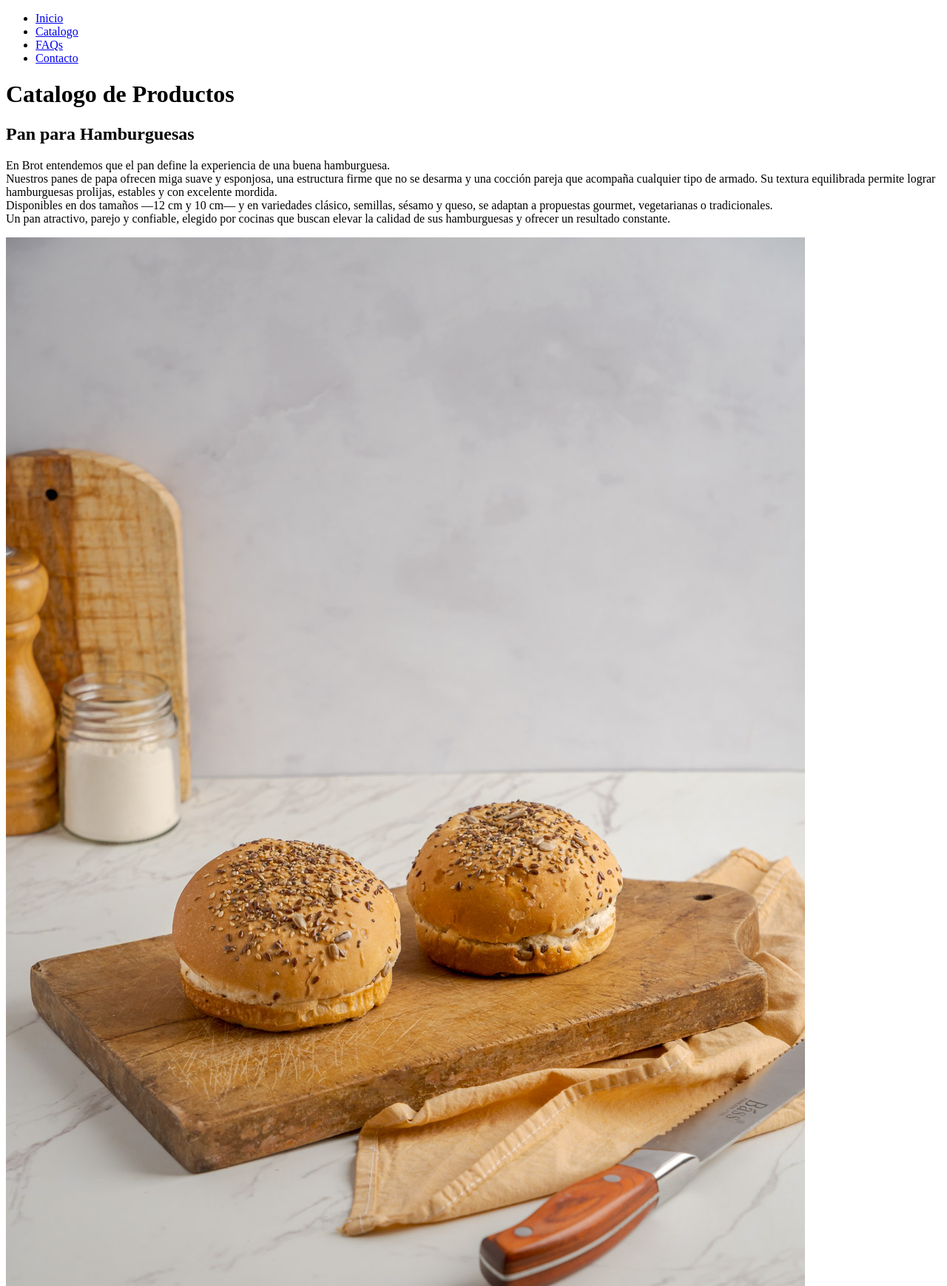
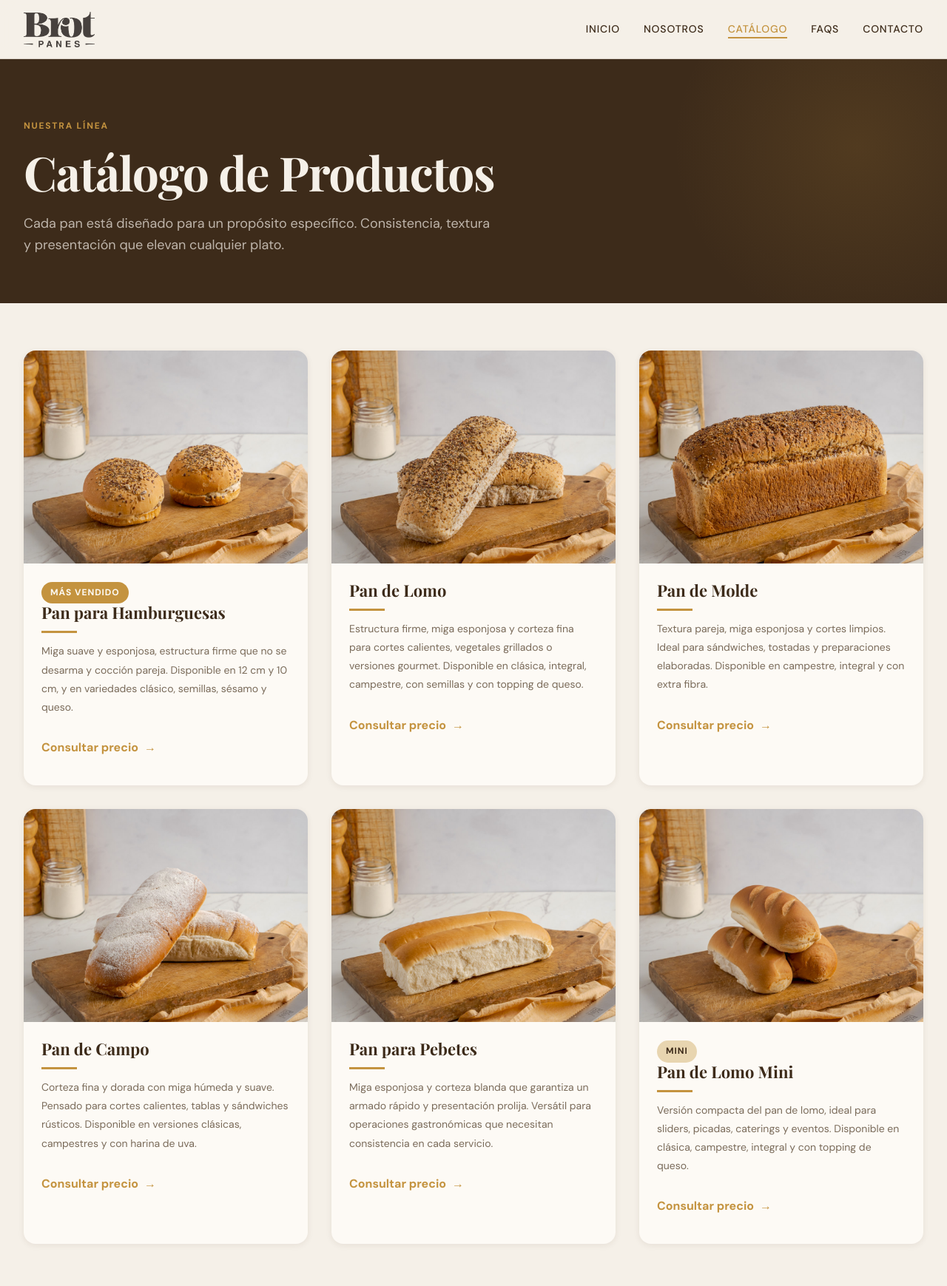
Before and after one commit to lopezmaty/brot, a plain HTML site: page pages/catalogo.html in a window 1280 px wide. Shown: the top 1739 px of the page at 74% size. Drawn offline with nearby package versions, Linux system fonts and the light colour scheme.

Commit message:
refactor: maquetar catalogo de productos con cards

```diff
--- a/pages/catalogo.html
+++ b/pages/catalogo.html
@@ -1,65 +1,191 @@
 <!DOCTYPE html>
 <html lang="es">
 <head>
-    <meta charset="UTF-8">
-    <meta name="viewport" content="width=device-width, initial-scale=1.0">
-    <title>Brot Panes</title>
+  <meta charset="UTF-8">
+  <meta name="viewport" content="width=device-width, initial-scale=1.0">
+  <title>Catálogo | Brot Panes · Línea Completa de Panificados</title>
+  <meta name="description" content="Descubrí la línea completa de Brot Panes: pan para hamburguesas, pan de lomo, pan de molde, pan de campo, pebetes y pan de lomo mini para gastronomía.">
+  <meta name="keywords" content="catálogo panes, pan hamburguesa Córdoba, pan de lomo, pan de molde, pebetes, Brot Panes">
+  <meta name="author" content="Brot Panes">
+  <meta name="robots" content="index, follow">
+  <meta property="og:title" content="Catálogo de Productos | Brot Panes">
+  <meta property="og:description" content="Pan para hamburguesas, lomo, molde, campo y más. Calidad y consistencia para tu cocina.">
+  <meta property="og:image" content="../assets/images/catalogo/Brot2024-08_55-baja.jpg">
+  <meta property="og:url" content="https://brotpanes.com.ar/pages/catalogo.html">
+  <link rel="canonical" href="https://brotpanes.com.ar/pages/catalogo.html">
+  <link rel="icon" type="image/png" href="../assets/images/index/logo_Brot_fondo.png">
+  <link rel="preconnect" href="https://fonts.googleapis.com">
+  <link rel="preconnect" href="https://fonts.gstatic.com" crossorigin>
+  <link rel="stylesheet" href="https://fonts.googleapis.com/css2?family=Playfair+Display:wght@400;700&family=DM+Sans:wght@400;500;700&display=swap">
+  <link rel="stylesheet" href="https://cdnjs.cloudflare.com/ajax/libs/bootstrap/5.3.2/css/bootstrap-grid.min.css" crossorigin="anonymous">
+  <link rel="stylesheet" href="../CSS/style.css">
 </head>
 <body>
-    <header>
-        <nav>
-            <ul>
-                <li> <a href="/index.html">Inicio</a></li>
-                <li> <a href="#">Catalogo</a></li>
-                <li> <a href="/pages/faqs.html">FAQs</a></li>
-                <li> <a href="/pages/contacto.html">Contacto</a></li>
-            </ul>
-        </nav>
-    </header>
-    <main>
-        <h1>Catalogo de Productos</h1>
-        <p></p>
-         <section>
+
+  <header role="banner">
+    <nav class="navbar" aria-label="Navegación principal">
+      <div class="navbar__inner">
+        <div class="navbar__logo">
+          <a href="../index.html" aria-label="Inicio - Brot Panes">
+            <img src="../assets/images/index/logo_Brot.png" alt="Logo Brot Panes" width="120" height="48">
+          </a>
+        </div>
+        <ul class="navbar__links" role="list">
+          <li><a href="../index.html">Inicio</a></li>
+          <li><a href="nosotros.html">Nosotros</a></li>
+          <li><a href="catalogo.html" class="active" aria-current="page">Catálogo</a></li>
+          <li><a href="faqs.html">FAQs</a></li>
+          <li><a href="contacto.html">Contacto</a></li>
+        </ul>
+        <button class="navbar__hamburger" aria-label="Abrir menú" aria-expanded="false">
+          <span></span><span></span><span></span>
+        </button>
+      </div>
+    </nav>
+  </header>
+
+  <div class="navbar-spacer"></div>
+
+  <main id="main-content">
+
+    <section class="page-hero" aria-label="Encabezado de catálogo">
+      <div class="page-hero__inner">
+        <span class="page-hero__label">Nuestra línea</span>
+        <h1>Catálogo de Productos</h1>
+        <p>Cada pan está diseñado para un propósito específico. Consistencia, textura y presentación que elevan cualquier plato.</p>
+      </div>
+    </section>
+
+    <section aria-labelledby="catalogo-heading">
+      <h2 id="catalogo-heading" class="sr-only">Productos disponibles</h2>
+      <div class="catalogo__grid">
+
+        <article class="product-card" data-reveal>
+          <div class="product-card__img-wrap">
+            <img src="../assets/images/catalogo/Brot2024-08_55-baja.jpg" alt="Dos bollos de hamburguesa dorados cubiertos con semillas mixtas sobre tabla de madera" loading="lazy" width="800" height="600">
+          </div>
+          <div class="product-card__body">
+            <span class="badge badge--accent">Más vendido</span>
             <h2>Pan para Hamburguesas</h2>
-            <p>En Brot entendemos que el pan define la experiencia de una buena hamburguesa. <br> Nuestros panes de papa ofrecen miga suave y esponjosa, una estructura firme que no se desarma y una cocción pareja que acompaña cualquier tipo de armado. Su textura equilibrada permite lograr hamburguesas prolijas, estables y con excelente mordida. <br> Disponibles en dos tamaños —12 cm y 10 cm— y en variedades clásico, semillas, sésamo y queso, se adaptan a propuestas gourmet, vegetarianas o tradicionales. <br> Un pan atractivo, parejo y confiable, elegido por cocinas que buscan elevar la calidad de sus hamburguesas y ofrecer un resultado constante.</p>
-            <img src="/assets/images/catalogo/Brot2024-08_55-baja.jpg" alt="Dos bollos redondos de hamburguesa, de color dorado, cubiertos con una rica mezcla de semillas mixtas (lino, girasol, sésamo), sentados en una tabla de madera.">
-        </section>
-         <section>
+            <p>Miga suave y esponjosa, estructura firme que no se desarma y cocción pareja. Disponible en 12 cm y 10 cm, y en variedades clásico, semillas, sésamo y queso.</p>
+            <a href="contacto.html" class="btn btn--ghost" style="margin-top:1rem;">Consultar precio</a>
+          </div>
+        </article>
+
+        <article class="product-card" data-reveal>
+          <div class="product-card__img-wrap">
+            <img src="../assets/images/catalogo/Brot2024-08_59-baja.jpg" alt="Dos panecillos alargados cubiertos de semillas mixtas para pan de lomo" loading="lazy" width="800" height="600">
+          </div>
+          <div class="product-card__body">
             <h2>Pan de Lomo</h2>
-            <p>Nuestro pan de lomo está diseñado para destacar cualquier preparación, con una estructura firme que no se desarma y una suavidad que mejora la experiencia al comer. La miga esponjosa y la corteza fina logran un balance ideal para cortes calientes, vegetales grillados o versiones gourmet. <br> Es un pan versátil y confiable, disponible en variedades clásica, integral, campestre, con semillas y con topping de queso, lo que permite adaptarse a diferentes estilos de cocina y propuestas de menú. <br> Pensado para restaurantes, bares y tiendas que priorizan calidad, estabilidad y una presentación pareja, cada pieza se elabora con procesos cuidados que garantizan sabor y textura constantes. <br> Un pan que acompaña, sostiene y realza cada plato. </p>
-            <img src="/assets/images/catalogo/Brot2024-08_59-baja.jpg" alt="Dos panecillos largos e individuales, cubiertos densamente con una mezcla de semillas mixtas, apilados rústicamente sobre una tabla de madera para pan.">
-        </section>
-         <section>
+            <p>Estructura firme, miga esponjosa y corteza fina para cortes calientes, vegetales grillados o versiones gourmet. Disponible en clásica, integral, campestre, con semillas y con topping de queso.</p>
+            <a href="contacto.html" class="btn btn--ghost" style="margin-top:1rem;">Consultar precio</a>
+          </div>
+        </article>
+
+        <article class="product-card" data-reveal>
+          <div class="product-card__img-wrap">
+            <img src="../assets/images/catalogo/Brot2024-08_48-baja.jpg" alt="Hogaza entera de pan de molde integral cubierto con semillas sobre tabla de madera" loading="lazy" width="800" height="600">
+          </div>
+          <div class="product-card__body">
             <h2>Pan de Molde</h2>
-            <p>Nuestros panes de molde están diseñados para ofrecer textura pareja, miga esponjosa y cortes limpios, ideales para sándwiches, tostadas y preparaciones más elaboradas. Su estructura estable permite trabajar con rapidez y obtener resultados uniformes. <br> Son panes versátiles que se adaptan tanto al uso gastronómico como a la venta minorista, manteniendo frescura, suavidad y un sabor equilibrado que funciona con cualquier combinación. <br> Disponibles en versiones campestres, integrales y con extra fibra, permiten ampliar la propuesta sin perder practicidad ni consistencia.</p>
-            <img src="/assets/images/catalogo/Brot2024-08_48-baja.jpg" alt="Una hogaza entera de pan de molde integral, cubierto con una mezcla densa de semillas de sésamo, lino y girasol, descansando sobre una tabla de cortar rústica de madera en una cocina luminosa.">
-        </section>
-         <section>
+            <p>Textura pareja, miga esponjosa y cortes limpios. Ideal para sándwiches, tostadas y preparaciones elaboradas. Disponible en campestre, integral y con extra fibra.</p>
+            <a href="contacto.html" class="btn btn--ghost" style="margin-top:1rem;">Consultar precio</a>
+          </div>
+        </article>
+
+        <article class="product-card" data-reveal>
+          <div class="product-card__img-wrap">
+            <img src="../assets/images/catalogo/Brot2024-08_54-baja.jpg" alt="Dos panecillos largos estilo submarino de color marrón dorado sobre tabla de madera" loading="lazy" width="800" height="600">
+          </div>
+          <div class="product-card__body">
             <h2>Pan de Campo</h2>
-            <p>Nuestro Pan de Campo combina la tradición panadera con un proceso moderno que garantiza calidad estable, buen volumen y una textura ideal para uso gastronómico. Su corteza fina y dorada envuelve una miga húmeda y suave, pensada para lograr cortes parejos, sándwiches consistentes y una excelente experiencia al comer. <br>   Es una opción versátil que funciona tanto para platos principales, tablas y sándwiches rústicos, como para propuestas más creativas. Disponible en versiones clásicas, campestres y con harina de uva. <br> Cada pieza mantiene un aspecto artesanal y un sabor equilibrado, ofreciendo uniformidad, frescura y un producto confiable para cualquier tipo de cocina.</p>
-            <img src="/assets/images/catalogo/Brot2024-08_54-baja.jpg" alt="Dos panecillos alargados y suaves, de estilo 'submarino' o para perritos calientes, de color marrón dorado claro, colocados de lado en una tabla de madera, mostrando su miga interior tierna.">
-        </section>
-         <section>
+            <p>Corteza fina y dorada con miga húmeda y suave. Pensado para cortes calientes, tablas y sándwiches rústicos. Disponible en versiones clásicas, campestres y con harina de uva.</p>
+            <a href="contacto.html" class="btn btn--ghost" style="margin-top:1rem;">Consultar precio</a>
+          </div>
+        </article>
+
+        <article class="product-card" data-reveal>
+          <div class="product-card__img-wrap">
+            <img src="../assets/images/catalogo/Brot2024-08_52-baja.jpg" alt="Dos panecillos estilo viena para pebetes de color marrón dorado sobre tabla de madera" loading="lazy" width="800" height="600">
+          </div>
+          <div class="product-card__body">
             <h2>Pan para Pebetes</h2>
-            <p>Nuestros panes de viena ofrecen suavidad, estructura pareja y un sabor equilibrado que funciona con cualquier preparación. Con miga esponjosa y corteza blanda, garantizan un armado rápido, presentación prolija y una experiencia uniforme en cada servicio. <br> Son panes versátiles, ideales para operaciones gastronómicas que necesitan consistencia y un producto confiable, tanto en recetas clásicas como en propuestas más elaboradas. <br>
-Un pan parejo, noble y fácil de usar, pensado para acompañar tu producto y sumar calidad desde el primer bocado.</p>
-            <img src="/assets/images/catalogo/Brot2024-08_52-baja.jpg" alt="Dos panecillos alargados y suaves, de estilo 'submarino' o para perritos calientes, de color marrón dorado claro, colocados de lado en una tabla de madera, mostrando su miga interior tierna.">
-        </section>
-        <section>
+            <p>Miga esponjosa y corteza blanda que garantiza un armado rápido y presentación prolija. Versátil para operaciones gastronómicas que necesitan consistencia en cada servicio.</p>
+            <a href="contacto.html" class="btn btn--ghost" style="margin-top:1rem;">Consultar precio</a>
+          </div>
+        </article>
+
+        <article class="product-card" data-reveal>
+          <div class="product-card__img-wrap">
+            <img src="../assets/images/catalogo/Brot2024-08_60-baja.jpg" alt="Tres pequeños panecillos dorados con cortes oblicuos decorativos apilados sobre tabla de madera" loading="lazy" width="800" height="600">
+          </div>
+          <div class="product-card__body">
+            <span class="badge">Mini</span>
             <h2>Pan de Lomo Mini</h2>
-            <p>El Pan de Lomo Mini es la versión compacta de nuestro clásico pan de lomo, pensado para ofrecer practicidad, consistencia y una presentación prolija en cualquier formato. Su tamaño lo vuelve ideal para sliders, picadas, caterings, eventos, menús infantiles y propuestas gourmet. <br> Mantiene todas las cualidades del original: miga suave, corteza fina y una estructura firme que resiste rellenos calientes o húmedos sin desarmarse. Esto permite armar con rapidez y garantizar un resultado parejo y confiable. <br> Disponible en cuatro variedades —clásica, campestre, integral y con topping de queso—, ofrece opciones versátiles para distintos estilos de cocina y tipos de servicio. <br> Un pan chico que resuelve mucho y se adapta a todo tipo de propuestas..</p>
-            <img src="/assets/images/catalogo/Brot2024-08_60-baja.jpg" alt="Tres pequeños panecillos dorados, con tres cortes oblicuos decorativos en su superficie, apilados sobre una tabla de madera rústica, con un cuchillo para pan cerca.">
-        </section>
-    </main>
-     <footer>
-        <h3>Información de Contacto</h3>
-        <a href="tel:3517863461">3517863461</a>
-        <a href="mailto:panes.brot@gmail.com">panes.brot@gmail.com</a>
-        <a href="https://instagram.com/brotpanes" target="_blank">Brot Panes</a>
-        <address>Bv Bulnes 1460 - 5000 - Cordoba Capital</address>
-        <div>
-            <img src="/assets/images/index/brotpanes_qr.png" alt="QR Instagram Brot Panes">
+            <p>Versión compacta del pan de lomo, ideal para sliders, picadas, caterings y eventos. Disponible en clásica, campestre, integral y con topping de queso.</p>
+            <a href="contacto.html" class="btn btn--ghost" style="margin-top:1rem;">Consultar precio</a>
+          </div>
+        </article>
+
+      </div>
+    </section>
+
+    <section class="section text-center" style="background:#3D2B1A;" aria-labelledby="order-heading">
+      <div class="container" data-reveal>
+        <span class="section-header__label">¿Listo para pedir?</span>
+        <h2 id="order-heading" style="color:#F5F0E8; font-size:2.25rem; margin-bottom:1rem;">Consultanos por precios y volúmenes</h2>
+        <p style="color:rgba(245,240,232,.7); max-width:50ch; margin-inline:auto; margin-bottom:2rem;">Ofrecemos condiciones flexibles para restaurantes, cadenas, caterings y distribuidores.</p>
+        <a href="contacto.html" class="btn btn--primary">Hacer una consulta</a>
+      </div>
+    </section>
+
+  </main>
+
+  <footer class="footer" role="contentinfo">
+    <div class="footer__inner">
+      <div class="footer__brand">
+        <img src="../assets/images/index/logo_Brot.png" alt="Logo Brot Panes" width="120" height="48">
+        <p>Panificados blandos para gastronomía profesional. Producción diaria en Córdoba Capital.</p>
+      </div>
+      <nav class="footer__nav" aria-label="Navegación del pie de página">
+        <h4>Páginas</h4>
+        <ul role="list">
+          <li><a href="../index.html">Inicio</a></li>
+          <li><a href="nosotros.html">Nosotros</a></li>
+          <li><a href="catalogo.html">Catálogo</a></li>
+          <li><a href="faqs.html">FAQs</a></li>
+          <li><a href="contacto.html">Contacto</a></li>
+        </ul>
+      </nav>
+      <div class="footer__contact">
+        <h4>Contacto</h4>
+        <address>
+          <a href="tel:+543517863461">📞 351 786-3461</a>
+          <a href="mailto:panes.brot@gmail.com">✉️ panes.brot@gmail.com</a>
+          <a href="https://instagram.com/brotpanes" target="_blank" rel="noopener noreferrer">📸 @brotpanes</a>
+          <p>📍 Bv. Bulnes 1460 · 5000 Córdoba</p>
+        </address>
+        <div class="footer__qr">
+          <img src="../assets/images/index/brotpanes_qr.png" alt="Código QR Instagram Brot Panes" width="80" height="80">
         </div>
-    </footer>
+      </div>
+    </div>
+    <div class="footer__bottom">
+      <p>© 2025 Brot Panes. Todos los derechos reservados.</p>
+      <p>Hecho en Córdoba, Argentina 🇦🇷</p>
+    </div>
+  </footer>
+
+  <script src="https://cdnjs.cloudflare.com/ajax/libs/bootstrap/5.3.2/js/bootstrap.bundle.min.js" crossorigin="anonymous" defer></script>
+  <script>
+    const navbar = document.querySelector('.navbar');
+    const hamburger = document.querySelector('.navbar__hamburger');
+    window.addEventListener('scroll', () => navbar.classList.toggle('scrolled', window.scrollY > 40), { passive: true });
+    hamburger.addEventListener('click', () => { const isOpen = navbar.classList.toggle('navbar--open'); hamburger.setAttribute('aria-expanded', isOpen); });
+    document.querySelectorAll('.navbar__links a').forEach(link => { link.addEventListener('click', () => { navbar.classList.remove('navbar--open'); hamburger.setAttribute('aria-expanded','false'); }); });
+    const revealObserver = new IntersectionObserver((entries) => { entries.forEach((entry, i) => { if (entry.isIntersecting) { setTimeout(() => entry.target.classList.add('revealed'), i * 100); revealObserver.unobserve(entry.target); } }); }, { threshold: 0.12 });
+    document.querySelectorAll('[data-reveal]').forEach(el => revealObserver.observe(el));
+  </script>
 </body>
 </html>
```
